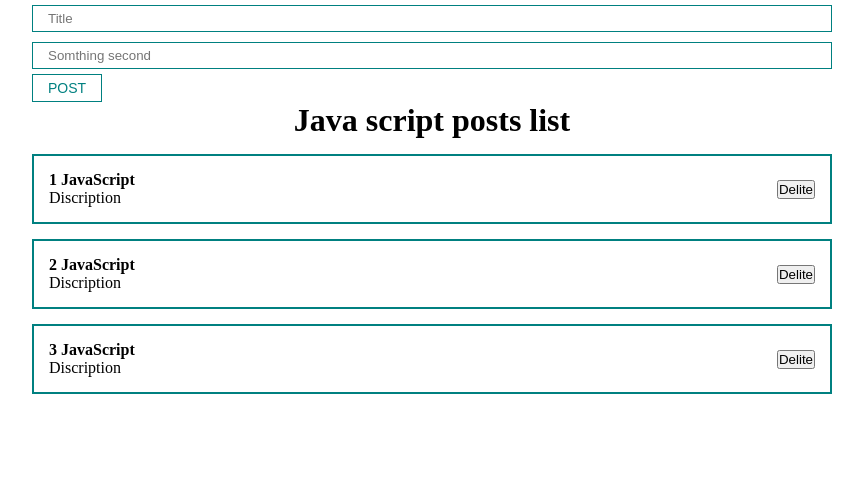
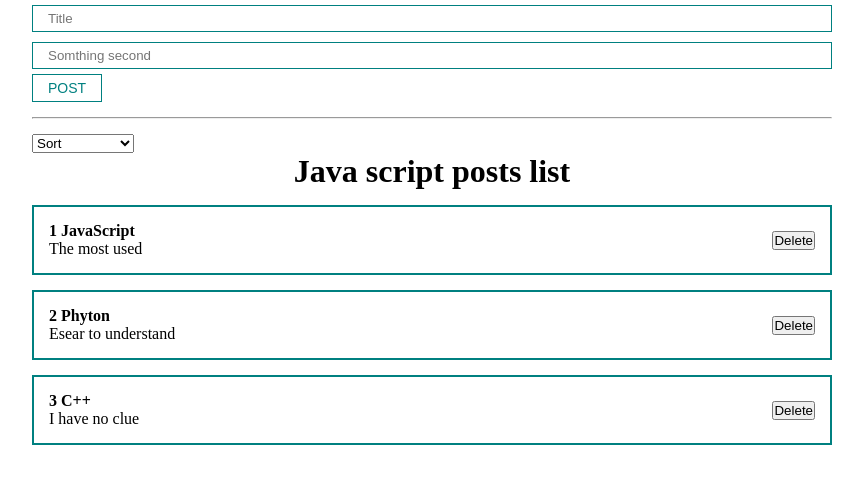
Before and after one commit to KusLife/React-practice, a React (Create React App) app: page / in a window 1280 px wide. Shown: the top 484 px of the page, without its empty margins (208-1071 px from the left). Built offline with nearby package versions, Linux system fonts and the light colour scheme.

Commit message:
add, delete posts, 'sort, localeCompare, filter'

```diff
--- a/src/App.js
+++ b/src/App.js
@@ -1,50 +1,62 @@
 import React, { useState } from 'react';
+import PostForm from './componemts/PostForm';
 import PostList from './componemts/PostList';
-import MyBtn from './componemts/UI/Buttons/MyBtn';
-import MyInput from './componemts/UI/Input/MyInput';
+import MySelect from './componemts/UI/Select/MySelect';
 import './styles/App.css';
 
 function App() {
   let [posts, setPosts] = useState([
-    { id: 1, title: 'JavaScript', body: 'Discription' },
-    { id: 2, title: 'JavaScript', body: 'Discription' },
-    { id: 3, title: 'JavaScript', body: 'Discription' },
+    { id: 1, title: 'JavaScript', body: 'The most used' },
+    { id: 2, title: 'Phyton', body: 'Esear to understand' },
+    { id: 3, title: 'C++', body: 'I have no clue' },
   ]);
 
-  let [title, setTitle] = useState('');
-  let [body, setBody] = useState('');
+  let [selectedSort, setSelectedSort] = useState('');
 
-  const addNewPost = () => {
-    const newPost = {
-      title,
-      body,
-    };
+  // callback which gets event values and sets to the local state
+  const sortPosts = (sort) => {
+    setSelectedSort(sort);
+    // method 'sort' mutate the object so to prevent it we made an array
+    // method 'localCompare' is
+    setPosts([...posts].sort((a,b) => a[sort].localeCompare(b[sort])))
+  };
 
-    setPosts([...posts, newPost])
-    setTitle('')
-    setBody('')
+  // callback which gets new posts and sets to the local state
+  const newPost = (postItem) => {
+    setPosts([...posts, postItem]);
+  };
 
+  // callback which delete posts from the local state
+  const removePost = (post) => {
+    setPosts(posts.filter((p) => p.id !== post.id));
   };
 
   return (
     <div className="App">
-      <MyInput
-        value={title}
-        onChange={(e) => setTitle(e.target.value)}
-        type="text"
-        placeholder="Title"
-      />
-
-      <MyInput
-        value={body}
-        onChange={(e) => setBody(e.target.value)}
-        type="text"
-        placeholder="Somthing second"
-      />
-
-      <MyBtn onClick={addNewPost}>POST</MyBtn>
-
-      <PostList posts={posts} title={'Java script posts list'} />
+      <PostForm addPost={newPost} />
+      <div>
+        <hr style={{ margin: '15px 0px' }} />
+        <MySelect
+          value={selectedSort}
+          onChange={sortPosts}
+          defaultValue="Sort"
+          options={[
+            { value: 'title', name: 'By name' },
+            { value: 'body', name: 'By discription' },
+          ]}
+        />
+      </div>
+      {posts.length ? (
+        <PostList
+          removePost={removePost}
+          posts={posts}
+          title={'Java script posts list'}
+        />
+      ) : (
+        <div>
+          <h1 className="noPosts">No posts!</h1>
+        </div>
+      )}
     </div>
   );
 }
--- /dev/null
+++ b/src/componemts/PostForm.jsx
@@ -0,0 +1,35 @@
+import React, { useState } from 'react';
+import MyBtn from '../componemts/UI/Buttons/MyBtn';
+import MyInput from '../componemts/UI/Input/MyInput';
+
+function PostForm({ addPost }) {
+  let [post, setPost] = useState({ title: '', body: '' });
+
+  const addNewPost = (e) => {
+    e.preventDefault()
+    addPost({ ...post, id: Date.now() });
+    setPost({ title: '', body: '' })
+  };
+
+  return (
+    <form>
+      <MyInput
+        value={post.title}
+        onChange={(e) => setPost({ ...post, title: e.target.value })}
+        type="text"
+        placeholder="Title"
+      />
+
+      <MyInput
+        value={post.body}
+        onChange={(e) => setPost({ ...post, body: e.target.value })}
+        type="text"
+        placeholder="Somthing second"
+      />
+
+      <MyBtn onClick={addNewPost}>POST</MyBtn>
+    </form>
+  );
+}
+
+export default PostForm;
--- a/src/componemts/PostItem.jsx
+++ b/src/componemts/PostItem.jsx
@@ -9,7 +9,7 @@ function PostItem(props) {
           <div>{props.post.body}</div>
         </div>
         <div className="post__btns">
-          <button>Delite</button>
+          <button onClick={() => props.removePost(props.post)}>Delete</button>
         </div>
       </div>
     </div>
--- a/src/componemts/PostList.jsx
+++ b/src/componemts/PostList.jsx
@@ -1,12 +1,12 @@
 import React from 'react';
 import PostItem from './PostItem';
 
-const PostList = ({ posts, title }) => {
+const PostList = ({ posts, title, removePost }) => {
   return (
     <div>
       <h1 className="posts__title">{title}</h1>
       {posts.map((post, index) => (
-        <div>{<PostItem number={index+1} key={post.id} post={post} />}</div>
+        <div>{<PostItem removePost={removePost} number={index+1} key={post.id} post={post} />}</div>
       ))}
     </div>
   );
--- /dev/null
+++ b/src/componemts/UI/Select/MySelect.jsx
@@ -0,0 +1,16 @@
+import React from 'react';
+
+const MySelect = ({ options, defaultValue, value, onChange }) => {
+  return (
+    <select value={value} onChange={(event) => onChange(event.target.value)}>
+      <option disabled value="">
+        {defaultValue}
+      </option>
+      {options.map((op) => (
+        <option value={op.value}>{op.name}</option>
+      ))}
+    </select>
+  );
+};
+
+export default MySelect;
--- a/src/styles/App.css
+++ b/src/styles/App.css
@@ -25,3 +25,7 @@
 .posts__title {
     text-align: center;
 }
+
+.noPosts {
+    text-align: center;
+}
```
